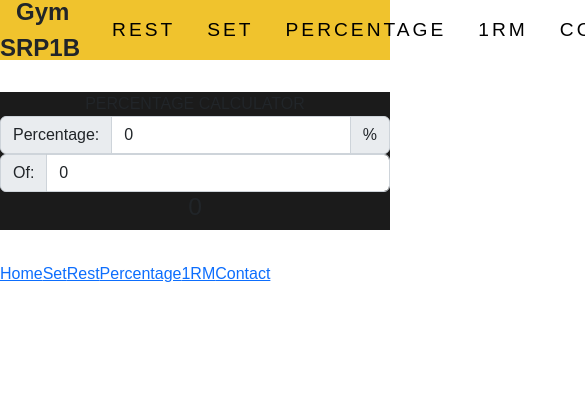
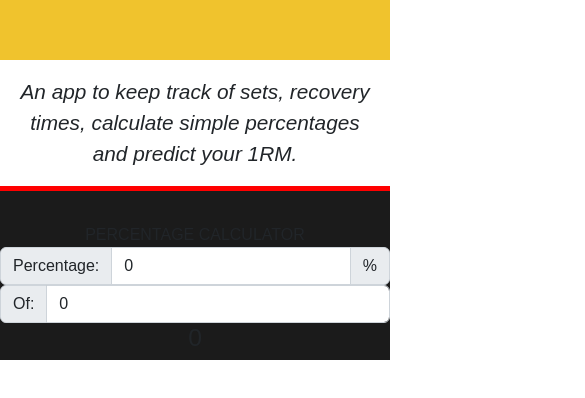
Before and after one commit to marcocrupi/gymsrp-react, a React (Create React App) app: page /gymsrp-react/percentage in a window 390 px wide. Shown: the top 398 px of the page, 585 px wide, since content can reach past the window. Built offline with nearby package versions, Linux system fonts and the light colour scheme.

Commit message:
update navbar style

```diff
--- a/src/CSS/bottomnavbar.css
+++ /dev/null
@@ -1,9 +0,0 @@
-.bottomnavbar {
-  display: none;
-}
-
-@media screen and (max-width: 600px) {
-  .bottomnavbar {
-    display: block;
-  }
-}
--- a/src/CSS/header.css
+++ b/src/CSS/header.css
@@ -1,15 +1,21 @@
 nav {
-    display: flex;
-    justify-content: space-between;
-    align-items: center;
   height: 60px;
   background-color: #f0c32d;
+}
+
+.header__navbar {
+  display: flex;
+  height: 60px;
+  align-items: center;
+  justify-content: space-around;
+  align-items: center;
 }
 
 .header__logo span {
   margin: 0 1rem;
   font-size: 1.5rem;
   font-weight: bold;
+  white-space: nowrap;
 }
 
 .header__link {
@@ -19,4 +25,15 @@ nav {
   text-decoration: none;
   text-transform: uppercase;
   letter-spacing: 3px;
+  font-weight: bold;
 }
+
+.header__link:hover {
+  color: rgb(255, 255, 255);
+}
+
+@media screen and (max-width: 850px) {
+  .header__navbar {
+    display: none;
+  }
+}
--- a/src/CSS/index.css
+++ b/src/CSS/index.css
@@ -13,7 +13,31 @@ body {
   height: 100%;
 }
 
+.description__shared {
+  display: flex;
+  justify-content: center;
+  align-items: center;
+  text-align: center;
+  height: auto;
+  font-size: 1.3rem;
+  font-style: italic;
+  background-color: white;
+  border-bottom: 5px solid red;
+}
+
+.description__shared span {
+  margin: 1rem;
+}
+
 .home__outlet {
-    height: 100%;
-    background-color: #1b1b1b;
+  height: 100%;
+  background-color: #1b1b1b;
 }
+
+.global__title {
+  font-size: 3rem;
+  margin: 2rem;
+  color: #f0c32d;
+  font-weight: bold;
+  letter-spacing: 2px;
+}
--- a/src/CSS/rest.css
+++ b/src/CSS/rest.css
@@ -3,7 +3,7 @@
   display: flex;
   align-items: center;
   color: #eee;
-  height: 100vh;
+  min-height: 100vh;
 }
 .rest__components {
   width: 400px;
@@ -21,16 +21,16 @@
   cursor: pointer;
 }
 
-.play__button:focus {
+.play__button:active {
   color: rgb(41, 255, 41);
 }
 
-.reset__button:focus {
+.reset__button:active {
   color: rgb(255, 43, 43);
 }
 
-.pause__button:focus {
-  color: #2929ff;
+.pause__button:active {
+  color: #3ad8ff;
 }
 
 .container__label {
--- a/src/components/bottomnavbar.js
+++ /dev/null
@@ -1,48 +0,0 @@
-import React from "react";
-import { NavLink } from "react-router-dom";
-import "../CSS/bottomnavbar.css";
-
-function Bottomnavbar() {
-  return (
-    <div className="bottomnavbar">
-      <NavLink
-        to="/gymsrp-react"
-        className={({ isActive }) => (isActive ? "link active" : "link")}
-      >
-        Home
-      </NavLink>
-      <NavLink
-        to="/gymsrp-react/set"
-        className={({ isActive }) => (isActive ? "link active" : "link")}
-      >
-        Set
-      </NavLink>
-      <NavLink
-        to="/gymsrp-react/rest"
-        className={({ isActive }) => (isActive ? "link active" : "link")}
-      >
-        Rest
-      </NavLink>
-      <NavLink
-        to="/gymsrp-react/percentage"
-        className={({ isActive }) => (isActive ? "link active" : "link")}
-      >
-        Percentage
-      </NavLink>
-      <NavLink
-        to="/gymsrp-react/rm"
-        className={({ isActive }) => (isActive ? "link active" : "link")}
-      >
-        1RM
-      </NavLink>
-      <NavLink
-        to="/gymsrp-react/contact"
-        className={({ isActive }) => (isActive ? "link active" : "link")}
-      >
-        Contact
-      </NavLink>
-    </div>
-  );
-}
-
-export default Bottomnavbar;
--- a/src/components/header.js
+++ b/src/components/header.js
@@ -5,6 +5,7 @@ import "../CSS/header.css";
 function Header() {
   return (
     <nav>
+      <div className="header__navbar">
         <div className="header__logo">
           <span>Gym SRP1B</span>
         </div>
@@ -25,6 +26,7 @@ function Header() {
             Contact
           </NavLink>
         </div>
+      </div>
     </nav>
   );
 }
--- a/src/pages/rest.js
+++ b/src/pages/rest.js
@@ -14,6 +14,7 @@ function Rest(props) {
   return (
     <div className="rest__container">
       <div className="rest__components">
+        <div className="global__title">REST</div>
         <div>
           <CircularProgressbar
             value={props.secondsLeftRef === 0 ? 0 : props.percentage}
--- a/src/pages/sharedlayout.js
+++ b/src/pages/sharedlayout.js
@@ -1,16 +1,20 @@
 import { Outlet } from "react-router-dom";
-import Bottomnavbar from "../components/bottomnavbar";
 import Header from "../components/header";
-import "../CSS/sharedlayout.css"
+import "../CSS/sharedlayout.css";
 
 function SharedLayout() {
   return (
     <>
       <Header />
       <div className="home__outlet">
+        <div className="description__shared">
+          <span>
+            An app to keep track of sets, recovery times, calculate simple
+            percentages and predict your 1RM.
+          </span>
+        </div>
         <Outlet />
       </div>
-      <Bottomnavbar />
     </>
   );
 }
```
Lines whose indentation alone changed are shown as unchanged.
